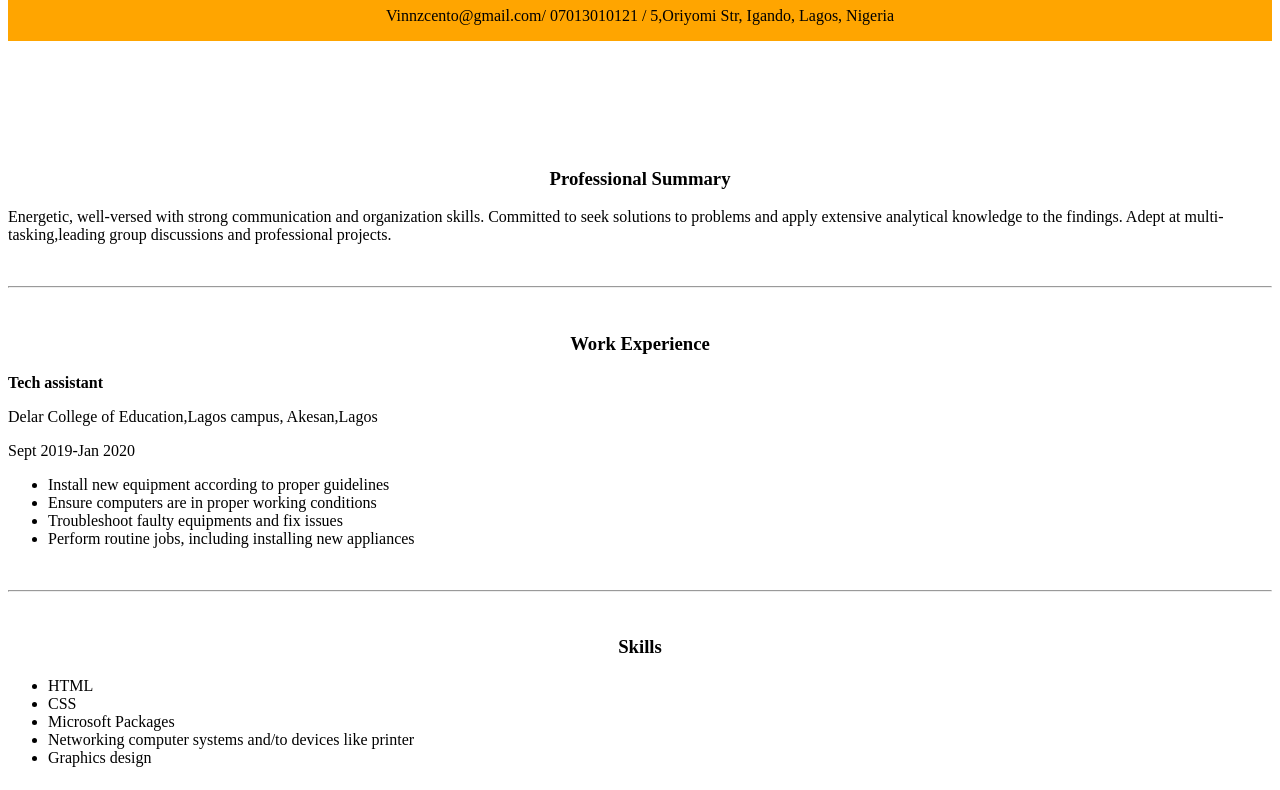
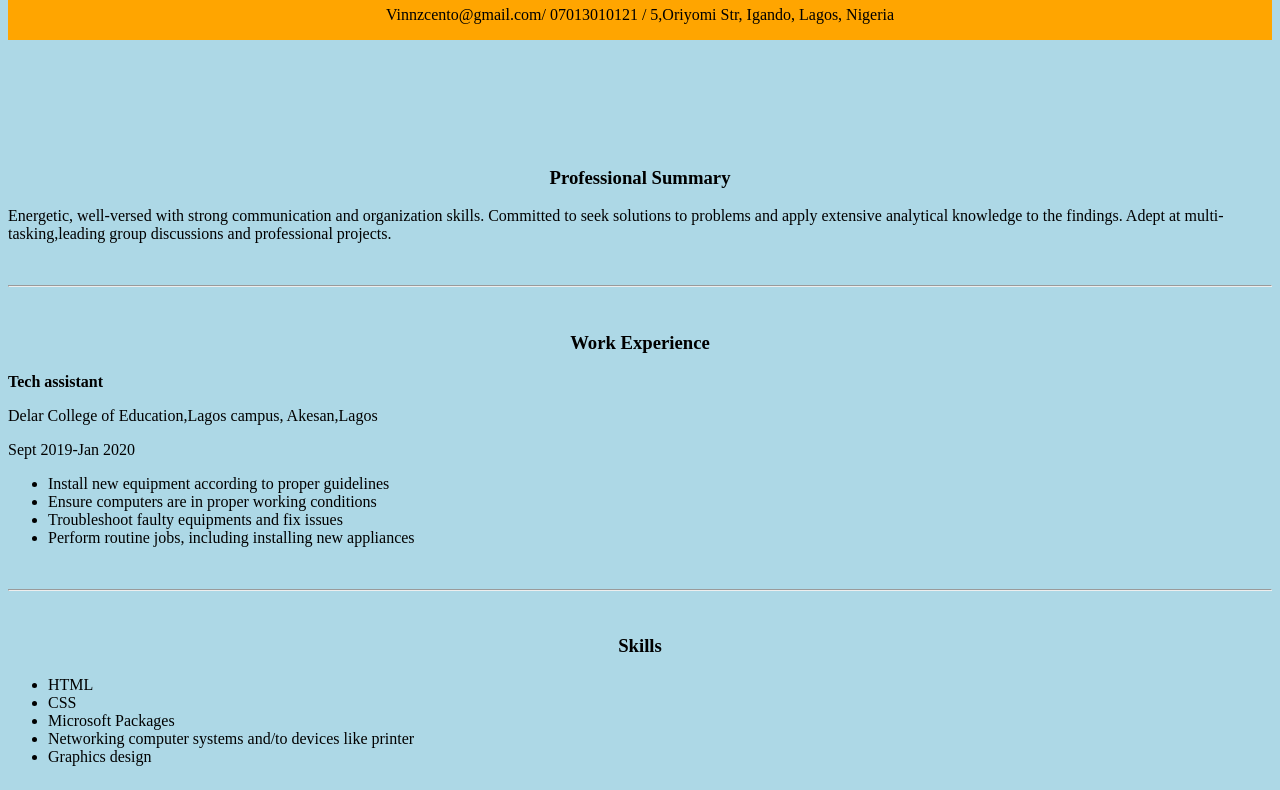
Before and after one commit to inVinzcible/Task-2-HNG-, a plain HTML site: page index.html in a window 1280 px wide. Shown: the part 292-1082 px from the top of the page. Drawn offline with Linux system fonts and the light colour scheme.

Commit message:
Update index.html

```diff
--- a/index.html
+++ b/index.html
@@ -3,7 +3,7 @@
 <head>
 <title> Task 2 HNG </title>
 <meta name:"viewport" content="width=device-width,initial-scale=1">
-		<link rel="stylesheet" type="text/css" href="style0.css" media="All">
+		<link rel="stylesheet" type="text/css" href="main.css" media="All">
 <style>
 body{
 background-image:back.jpg;
```
